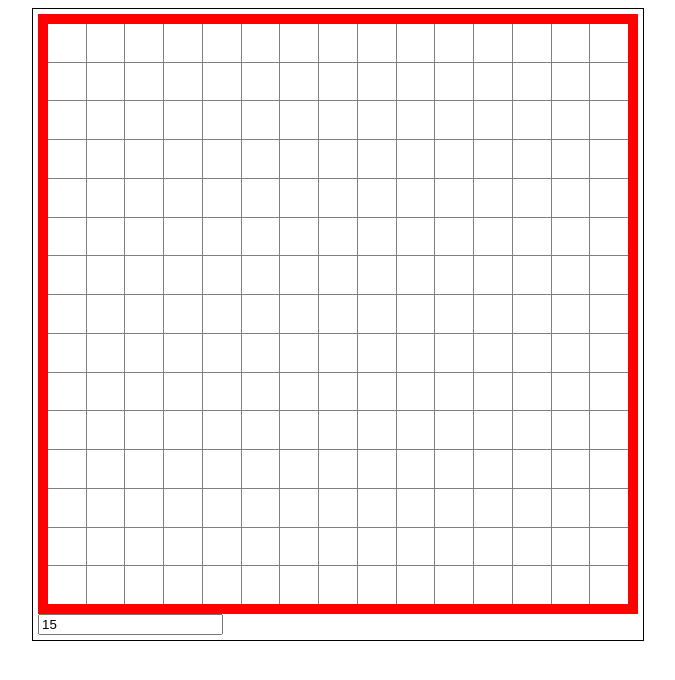
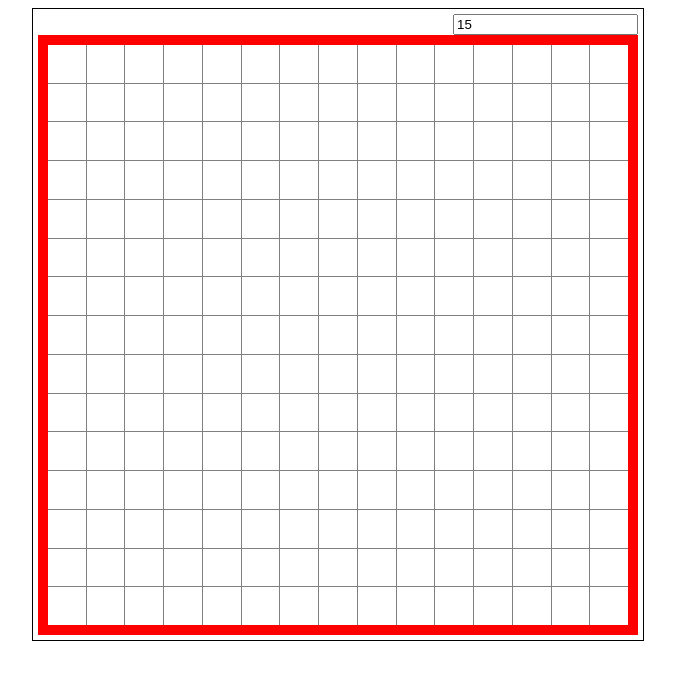
Before and after one commit to Sane1804/etch-a-sketch, a plain HTML site: page index.html in a window 1280 px wide. Shown: the whole page, without its empty margins (302-977 px from the left). Drawn offline with Linux system fonts and the light colour scheme.

Commit message:
Change positions

```diff
--- a/index.html
+++ b/index.html
@@ -8,8 +8,8 @@
 </head>
 <body>
     <div id="container">
+        <input class="userInput" type="number">
         <div id="screen"></div>
-        <input class="userInput" type="number">
     </div>
 </body>
 <script src="app.js"></script>
--- a/style.css
+++ b/style.css
@@ -17,6 +17,9 @@ body {
 #container {
     border: 1px solid black;
     padding: 5px;
+    display: flex;
+    flex-direction: column;
+    align-items: flex-end;
 }
 
 #screen {
```
